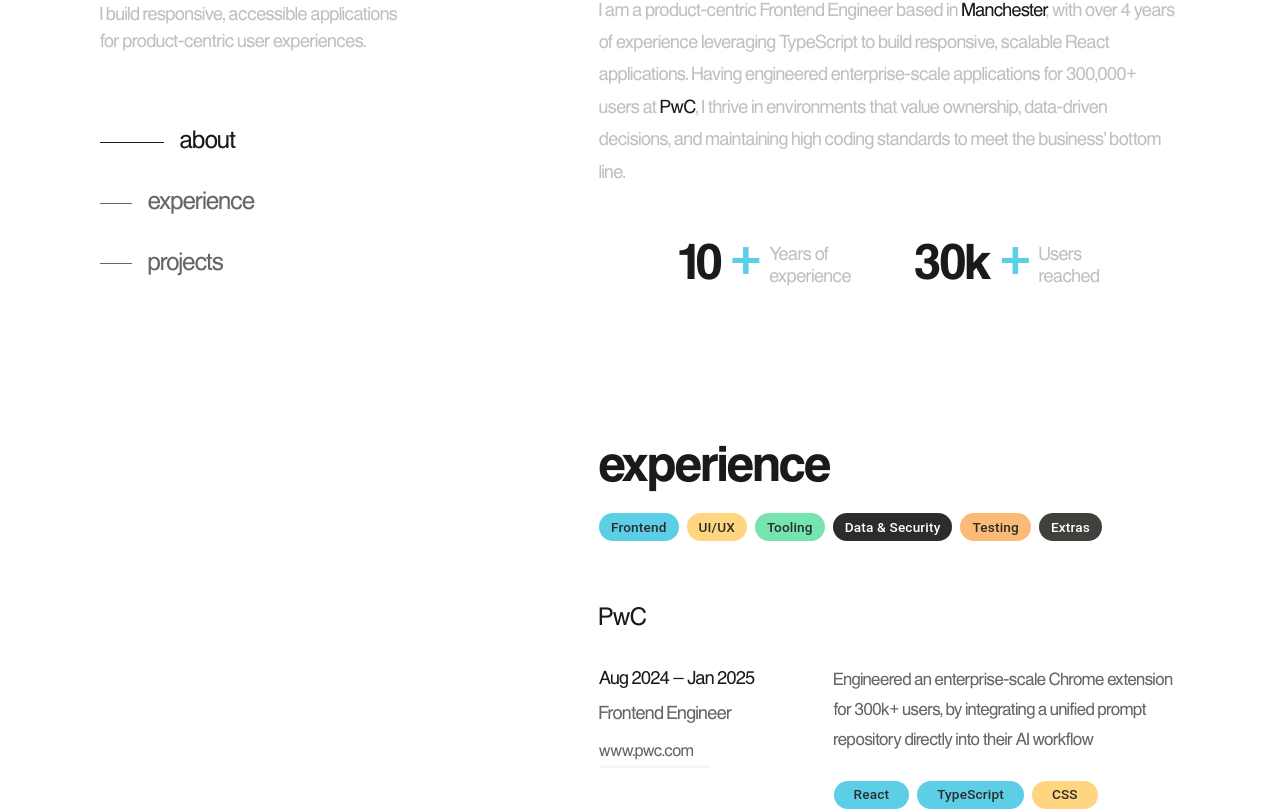
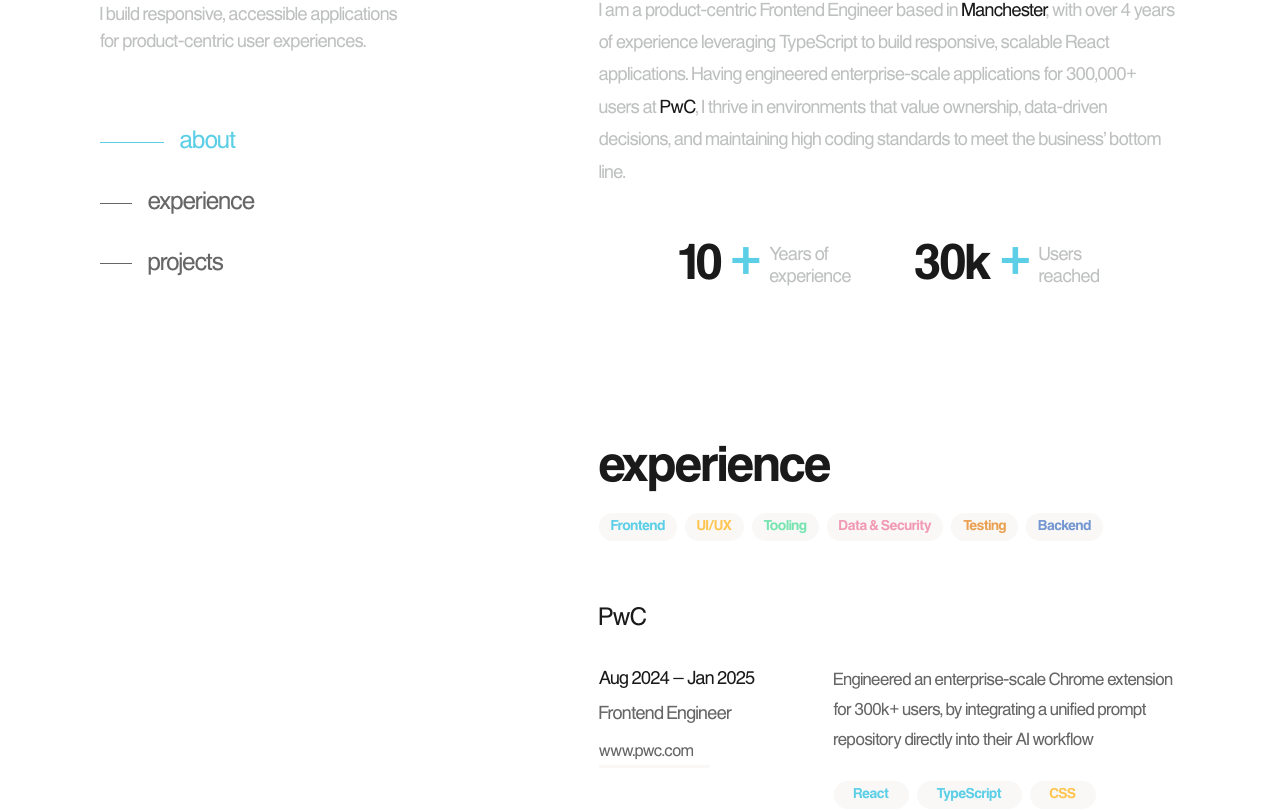
Before and after one commit to jazibaskari/jazib-askari, a React (Vite) app in the folder jazib-askari/: page / in a window 1280 px wide. Shown: the part 210-1021 px from the top of the page. Built offline with nearby package versions, Linux system fonts and the light colour scheme; some icons are missing.

Commit message:
feat(ui): update colour palette

```diff
--- a/jazib-askari/src/components/experience/ExperienceSection.tsx
+++ b/jazib-askari/src/components/experience/ExperienceSection.tsx
@@ -1,14 +1,6 @@
 import { useState, useRef, useLayoutEffect } from "react";
 import Section from "../shared/Section";
-import { alpha } from "@mui/material/styles";
-import {
-  Typography,
-  Box,
-  Chip,
-  IconButton,
-  Button,
-  // useTheme,
-} from "@mui/material";
+import { Typography, Box, Chip, IconButton, Button } from "@mui/material";
 import TextAnimation from "../../animations/AnimatedText";
 import ArrowDownwardIcon from "@mui/icons-material/ArrowDownward";
 import ArrowUpwardIcon from "@mui/icons-material/ArrowUpward";
@@ -36,7 +28,6 @@ const ExperienceItem = ({
   index,
   getTagColor,
 }: ExperienceCardProps) => {
-  // const theme = useTheme();
   const shadowRef = useRef<HTMLDivElement>(null);
   const [page, setPage] = useState(0);
   const [maxPage, setMaxPage] = useState(0);
@@ -64,24 +55,25 @@ const ExperienceItem = ({
 
   const renderChips = () =>
     exp.tags.map((tag: string) => {
-      const bgColor = getTagColor(tag);
-      const isHex = bgColor.startsWith("#");
-      const darkColors = ["#2c2c2c", "#40403d", "#2C2C2C", "#40403D"];
-      const isDark = darkColors.includes(bgColor.toLowerCase());
+      const baseColor = getTagColor(tag);
 
       return (
         <Chip
           key={tag}
-          label={tag}
+          label={
+            <Typography
+              variant="h6"
+              sx={{ fontWeight: "medium", fontSize: "0.85rem", lineHeight: 1 }}
+            >
+              {tag}
+            </Typography>
+          }
           sx={{
-            bgcolor: bgColor,
-            color: isDark ? "text.quarternary" : "#2c2c2c",
+            bgcolor: "background.paper",
+            color: baseColor,
             px: 1,
             height: `${rowHeight}px`,
-            fontSize: "0.85rem",
-            fontWeight: "medium",
             ml: "0 !important",
-            "&:hover": { bgcolor: isHex ? alpha(bgColor, 0.8) : bgColor },
           }}
         />
       );
@@ -288,35 +280,34 @@ const ExperienceSection = ({ trigger }: ExperienceSectionProps) => {
         </TextAnimation>
 
         <Box sx={{ display: "flex", flexWrap: "wrap", gap: 1, mt: 2 }}>
-          {skills.map((category) => {
-            const darkColors = ["#2c2c2c", "#40403d", "#2C2C2C", "#40403D"];
-            const isDark = darkColors.includes(category.color.toLowerCase());
-
-            return (
+          {skills.map((category) => (
             <Chip
               key={category.label}
-                label={category.label}
+              label={
+                <Typography
+                  variant="h6"
                   sx={{
-                  bgcolor: category.color,
-                  color: isDark ? "text.quarternary" : "#2c2c2c",
+                    fontWeight: "medium",
                     fontSize: "0.85rem",
-                  fontWeight: "medium",
+                    lineHeight: 1,
+                  }}
+                >
+                  {category.label}
+                </Typography>
+              }
+              sx={{
+                bgcolor: "background.paper",
+                color: category.color,
                 height: "28px",
               }}
             />
-            );
-          })}
+          ))}
         </Box>
       </Box>
 
       <Box sx={{ display: "flex", flexDirection: "column" }}>
         {displayedExperiences.map((exp, index) => (
-          <Box
-            key={exp.id}
-            sx={{
-              pt: { xs: 6, md: 4 },
-            }}
-          >
+          <Box key={exp.id} sx={{ pt: { xs: 6, md: 4 } }}>
             <ExperienceItem
               exp={exp}
               trigger={trigger}
--- a/jazib-askari/src/components/home/HomeSection.tsx
+++ b/jazib-askari/src/components/home/HomeSection.tsx
@@ -119,7 +119,7 @@ const HomeSection = ({ trigger }: HomeSectionProps) => {
                   height: "1px",
                   width: activeSection === item ? "64px" : "32px",
                   backgroundColor:
-                    activeSection === item ? "text.primary" : "text.secondary",
+                    activeSection === item ? "#5ccfe6" : "text.secondary",
                   transition: "all 0.3s ease",
                   mr: 2,
                 }}
@@ -127,8 +127,7 @@ const HomeSection = ({ trigger }: HomeSectionProps) => {
               <Typography
                 variant="h5"
                 sx={{
-                  color:
-                    activeSection === item ? "text.primary" : "text.secondary",
+                  color: activeSection === item ? "#5ccfe6" : "text.secondary",
                   fontWeight: "medium",
                 }}
               >
--- a/jazib-askari/src/components/projects/ProjectTabContent.tsx
+++ b/jazib-askari/src/components/projects/ProjectTabContent.tsx
@@ -165,22 +165,24 @@ const ProjectTabContent = ({ project, trigger }: Props) => {
             return (
               <Chip
                 key={skill}
-                label={skill}
+                label={
+                  <Typography
+                    variant="h6"
+                    sx={{
+                      fontWeight: "medium",
+                      fontSize: "0.85rem",
+                      lineHeight: 1,
+                    }}
+                  >
+                    {skill}
+                  </Typography>
+                }
                 sx={{
-                  bgcolor: bgColor,
-                  color: ["#2c2c2c", "#40403d", "#2C2C2C", "#40403D"].includes(
-                    bgColor
-                  )
-                    ? "text.quarternary"
-                    : "#2c2c2c",
+                  bgcolor: isHex ? alpha(bgColor, 0.8) : bgColor,
+                  color: "white",
                   px: 1,
                   height: "28px",
-                  fontSize: "0.85rem",
-                  fontWeight: "medium",
                   ml: "0 !important",
-                  "&:hover": {
-                    bgcolor: isHex ? alpha(bgColor, 0.8) : bgColor,
-                  },
                 }}
               />
             );
--- a/jazib-askari/src/data/skill.ts
+++ b/jazib-askari/src/data/skill.ts
@@ -22,7 +22,8 @@ export const skills: Skill[] = [
     label: "UI/UX",
     description: "Clean design systems and smooth motion experiences.",
     skills: ["Figma", "CSS", "Sass", "Tailwind", "MaterialUI", "Framer Motion"],
-    color: "#ffd580",
+    // color: "#ffd580",
+    color: "#ffc54f",
   },
   {
     id: "tooling",
@@ -56,8 +57,7 @@ export const skills: Skill[] = [
       "Axios",
       "Authentication (OAuth, JWT)",
     ],
-    // color: "action.hover",
-    color: "#2c2c2c",
+    color: "#f19ab2",
   },
   {
     id: "testing",
@@ -71,13 +71,14 @@ export const skills: Skill[] = [
       "Cypress",
       "Postman",
     ],
-    color: "#fbbb77",
+    color: "#eaa051",
   },
   {
-    id: "extras",
-    label: "Extras",
+    id: "backend",
+    label: "Backend",
     description: "Ensuring high-quality code through robust QA testing.",
     skills: ["Python", "3D Slicer"],
-    color: "#40403d",
+    // color: "#8fdcd0",
+    color: "#7496d1",
   },
 ];
--- a/jazib-askari/src/styles/theme.ts
+++ b/jazib-askari/src/styles/theme.ts
@@ -19,7 +19,7 @@ export const getTheme = (mode: PaletteMode) =>
             },
             background: {
               default: "#ffffff",
-              paper: "#f7f7f7",
+              paper: "#f9f8f7",
             },
             text: {
               primary: "#1a1a1a",
@@ -80,6 +80,11 @@ export const getTheme = (mode: PaletteMode) =>
         fontSize: typography.sizes.h4,
         lineHeight: typography.lineHeights.h4,
       },
+      h6: {
+        fontFamily: typography.families.medium,
+        fontSize: typography.sizes.body,
+        lineHeight: typography.lineHeights.body,
+      },
       body1: {
         fontFamily: typography.families.regular,
         fontSize: typography.sizes.body,
```
Lines whose indentation alone changed are shown as unchanged.
